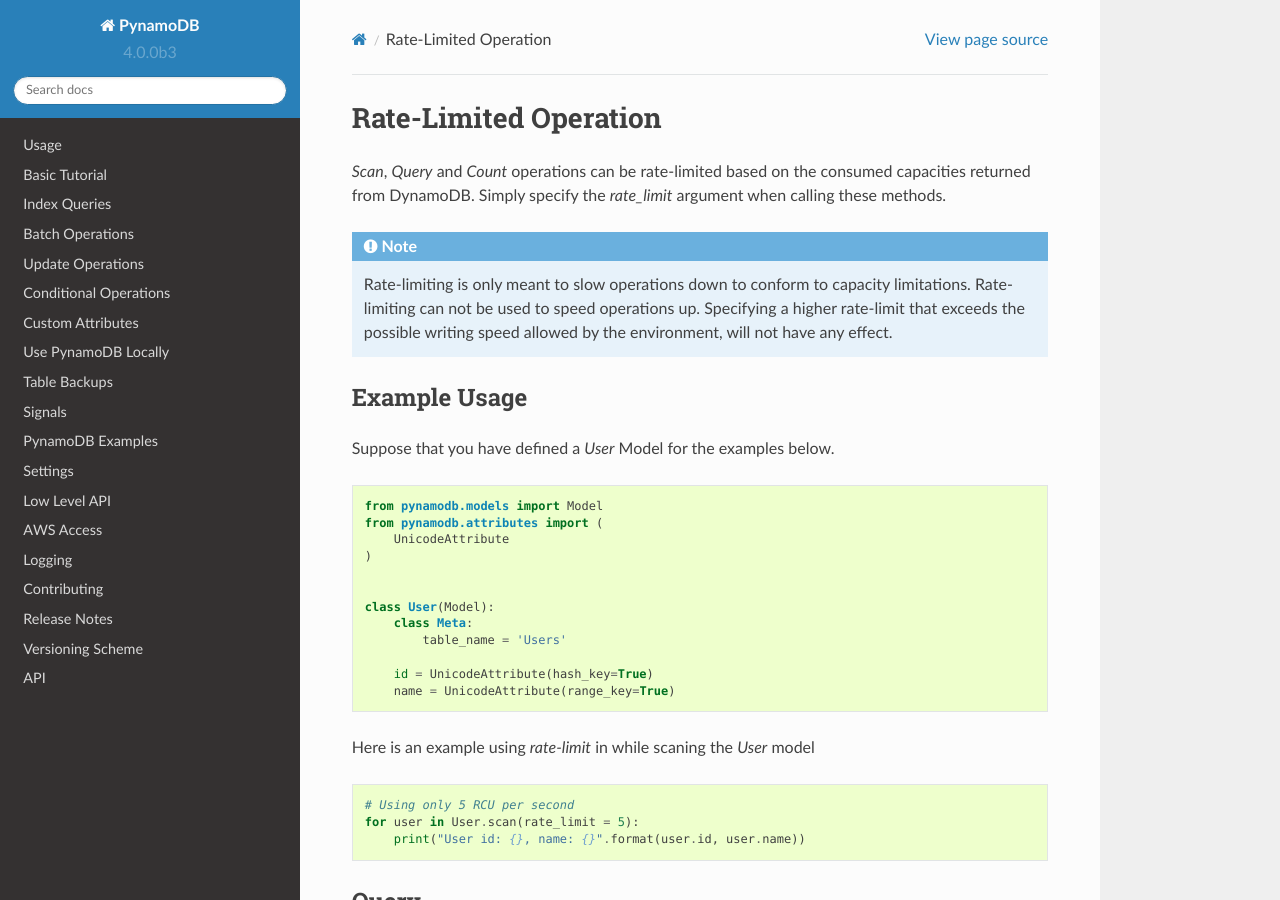
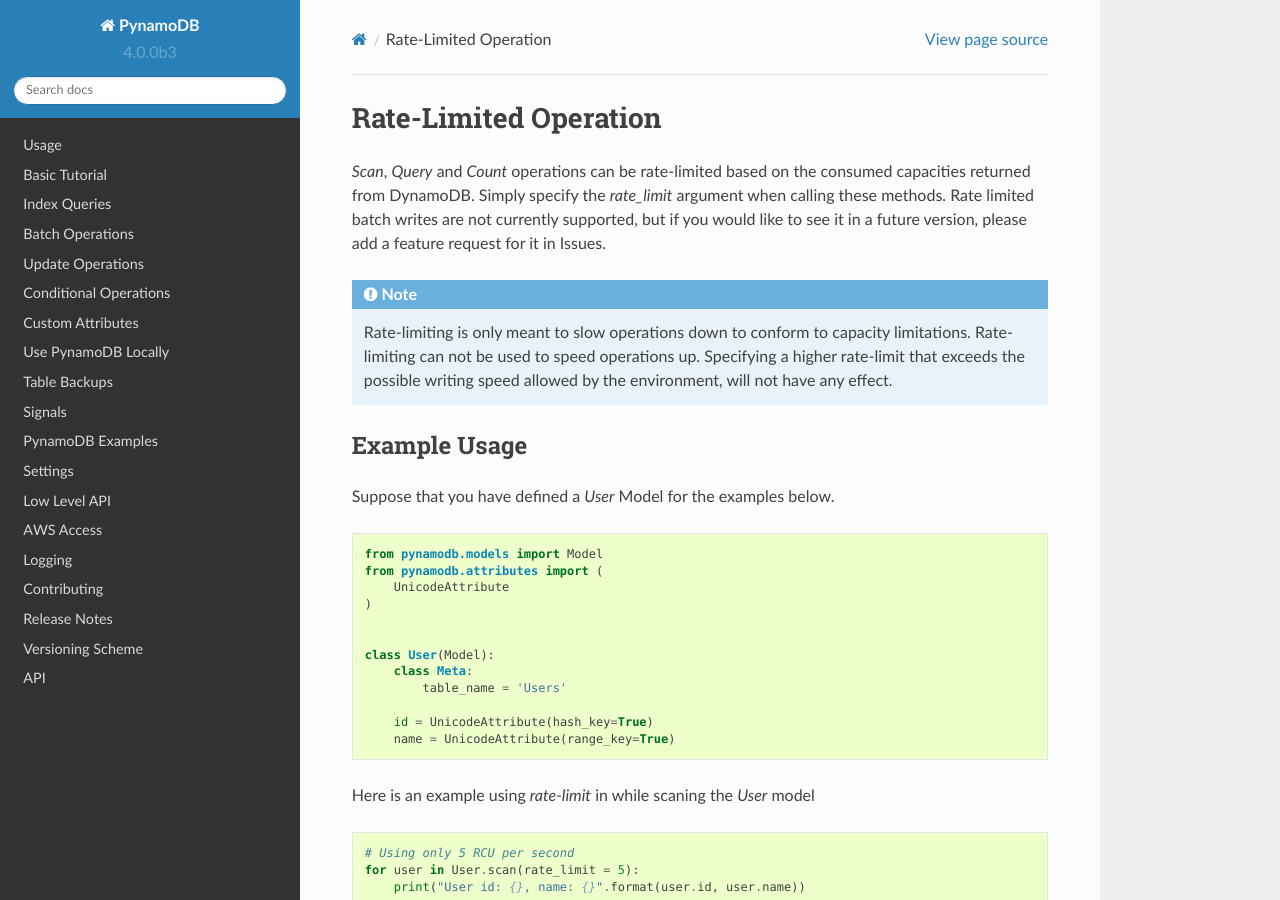
Before and after one commit to pynamodb/PynamoDB, a Sphinx documentation site: the page built from docs/rate_limited_operations.rst, in a window 1280 px wide and 900 px high. Built offline with Sphinx 7.4.7 and the Read the Docs theme 2.0.0, drawn with Linux system fonts in a browser that asks for light colours.

Commit message:
Adding info on write rate limiting (#671)

```diff
--- a/docs/rate_limited_operations.rst
+++ b/docs/rate_limited_operations.rst
@@ -2,7 +2,8 @@
 ================
 
 `Scan`, `Query` and `Count` operations can be rate-limited based on the consumed capacities returned from DynamoDB.
-Simply specify the `rate_limit` argument when calling these methods.
+Simply specify the `rate_limit` argument when calling these methods. Rate limited batch writes are not currently supported,
+but if you would like to see it in a future version, please add a feature request for it in Issues.
 
 .. note::
 
@@ -11,7 +12,7 @@
     writing speed allowed by the environment, will not have any effect.
 
 Example Usage
-^^^^^^^^^^^^
+^^^^^^^^^^^^^
 
 Suppose that you have defined a `User` Model for the examples below.
 
@@ -41,7 +42,7 @@
 
 
 Query
-^^^^^^^^^^^^^
+^^^^^
 
 You can use `rate-limit` when querying items from your table:
 
@@ -53,7 +54,7 @@
 
 
 Count
-^^^^^^^^^^^^^
+^^^^^
 
 You can use `rate-limit` when counting items in your table:
 
```
